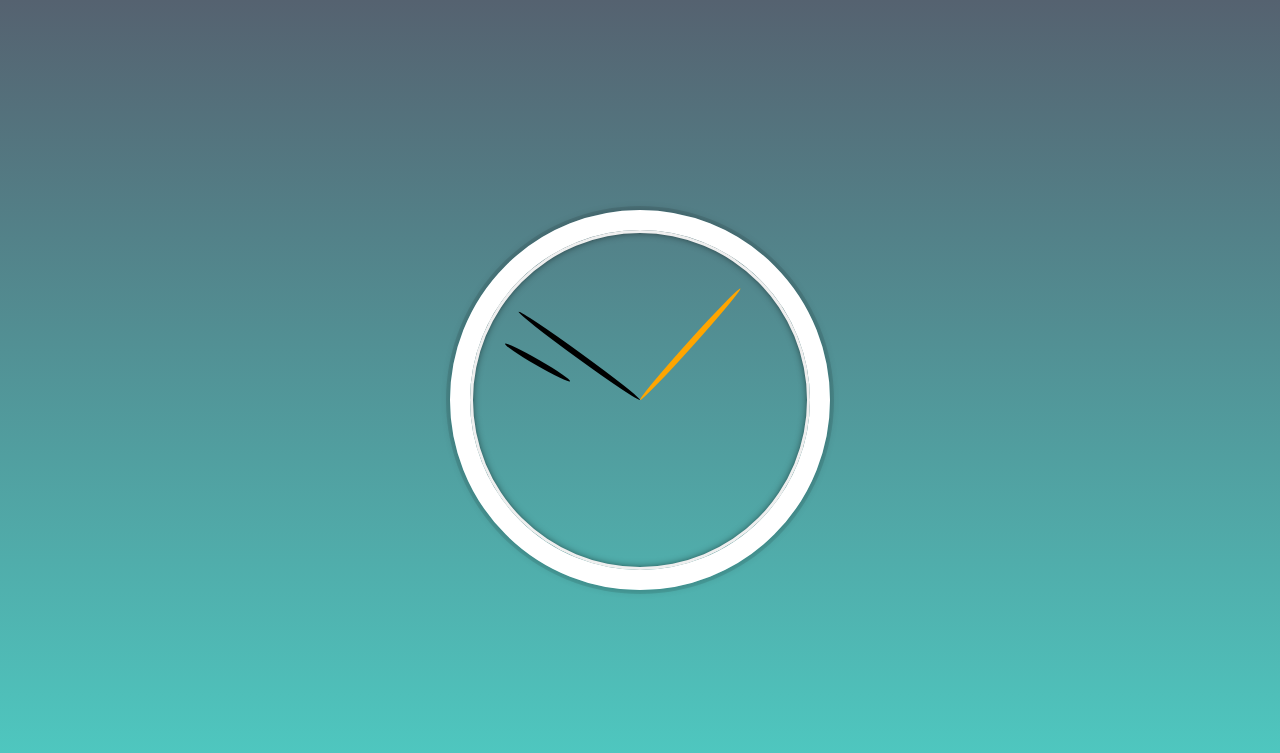
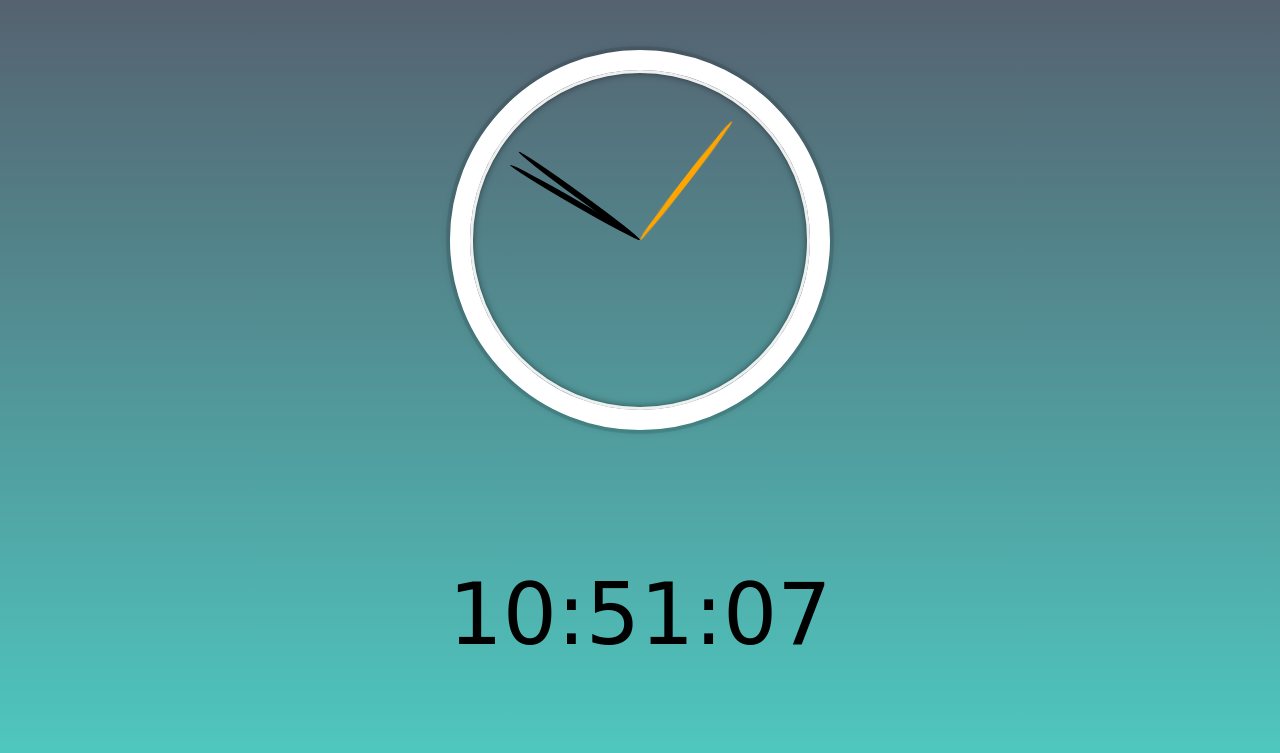
Before and after one commit to k4y4k/JavaScript-30, a website: page 02. CSS + JS Clock/index.html in a window 1280 px wide. Drawn offline with Linux system fonts and the light colour scheme; a web font is replaced by a local one.

Commit message:
Add digital clock underneath

```diff
--- a/02. CSS + JS Clock/css/main.css
+++ b/02. CSS + JS Clock/css/main.css
@@ -2,7 +2,7 @@ html {
   background-color: #4ecdc4;
   background-image: linear-gradient(to bottom, #556270, #4ecdc4);
   background-size: cover;
-  font-family: "helvetica neue", "Segoe UI", Tahoma, Geneva, Verdana, sans-serif;
+  font-family: "Fredericka the Great", cursive;
   font-size: 10px;
   text-align: center;
 }
@@ -14,6 +14,11 @@ body {
   flex: 1;
   min-height: 100vh;
   align-items: center;
+  flex-direction: column;
+}
+
+p {
+  font-size: 64pt;
 }
 
 .clock {
@@ -43,15 +48,14 @@ body {
   top: 50%;
   transform-origin: 100%;
   transform: rotate(90deg);
-  transition: all 0.05s;
+  transition: all 0.5s;
   border-radius: 50%;
-}
-
-.hour-hand {
-  width: 25%;
-  transform-origin: 150%; /* +50 because it's shorter */
 }
 
 .second-hand {
   background-color: orange;
 }
+
+.digital-clock {
+  display: flex;
+}
--- a/02. CSS + JS Clock/index.html
+++ b/02. CSS + JS Clock/index.html
@@ -3,6 +3,9 @@
   <head>
     <meta charset="UTF-8" />
     <title>JS + CSS Clock</title>
+
+    <link href="https://fonts.googleapis.com/css?family=Fredericka+the+Great&display=swap" rel="stylesheet">
+
     <link rel="stylesheet" href="css/main.css" />
   </head>
   <body>
@@ -13,6 +16,13 @@
         <div class="hand second-hand"></div>
       </div>
     </div>
+    <div class="digital-clock">
+      <p class="digital-hour"></p>
+      <p>:</p>
+      <p class="digital-minute"></p>
+      <p>:</p>
+      <p class="digital-second"></p>
+    </div>
 
     <script src="js/main.js"></script>
   </body>
--- a/02. CSS + JS Clock/js/main.js
+++ b/02. CSS + JS Clock/js/main.js
@@ -1,15 +1,21 @@
-// TODO: Digital clock underneath?
-
 const secondHand = document.querySelector('.second-hand');
 const minHand = document.querySelector('.min-hand');
 const hourHand = document.querySelector('.hour-hand');
+const digitalSecond = document.querySelector('.digital-second');
+const digitalMinute = document.querySelector('.digital-minute');
+const digitalHour = document.querySelector('.digital-hour');
 
 const setDate = () => {
-  // See what the system date/time is and get what we need from it:
   const now = new Date();
+  changeAnalogClock(now);
+  changeDigitalClock(now);
+};
+
+const changeAnalogClock = (now) => {
   const seconds = now.getSeconds();
   const minutes = now.getMinutes();
   const hours = now.getHours();
+  // See what the system date/time is and get what we need from it:
 
   /* Time is base-60, we need base-100 to calculate what % of 360deg it is
   (where "the big hand on the 6" would be 50 % of 360deg), and then add the
@@ -27,4 +33,15 @@ const setDate = () => {
   hourHand.style.transform = `rotate(${hoursDegrees}deg)`;
 };
 
+const changeDigitalClock = (now) => {
+  digitalHour.textContent = ('0' + now.getHours()).slice(-2);
+  digitalMinute.textContent = ('0' + now.getMinutes()).slice(-2);
+  digitalSecond.textContent = ('0' + now.getSeconds()).slice(-2);
+
+  /* Slice-2 just means "the last 2" - adding now.get__() to a string cocerces
+  `now` to be a zero-padded string. If now.getHours is 3, then
+  `digitalHour.textContent` becomes `03` ("0" + ~"3" = "03".slice(-2)). But if
+  `now.getHours` is 10, it stays as 10 = "0" + ~"10" = "010".slice(-2). */
+};
+
 setInterval(setDate, 1000);
```
